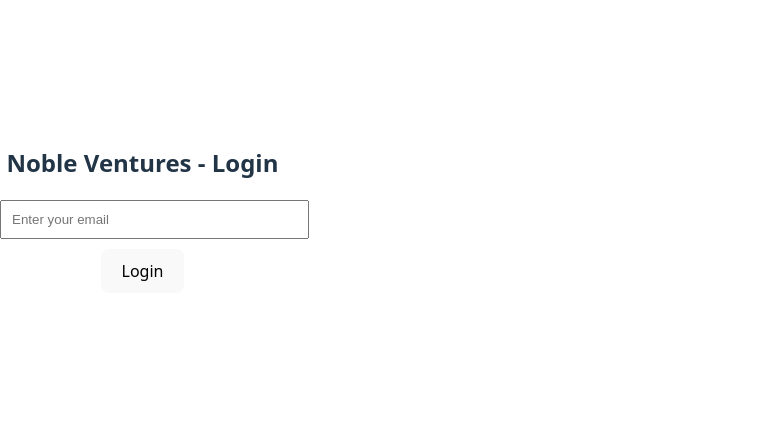
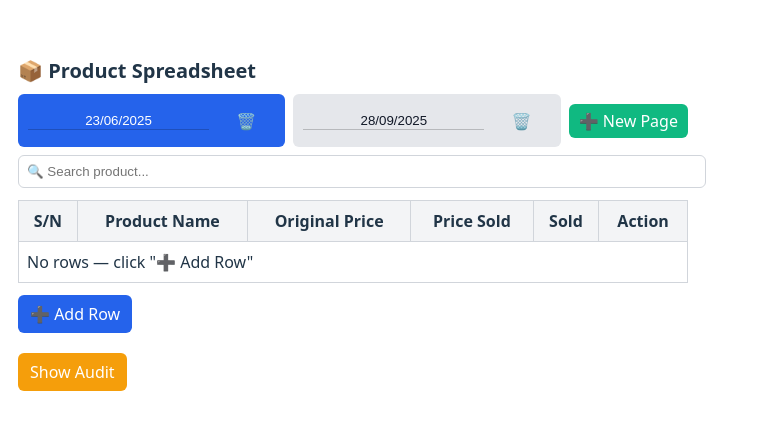
Before and after one commit to mmaduabuchi-ui/Noble-Ventures, a React (Vite) app: page / in a window 1280 px wide. Shown: the part 181-610 px from the top of the page, without its empty margins (0-769 px from the left). Built offline with nearby package versions, Linux system fonts and the light colour scheme.

Commit message:
Added monthly audit feature per page

```diff
--- a/src/App.jsx
+++ b/src/App.jsx
@@ -1,242 +1,338 @@
-import { useState, useEffect } from "react"
-import { supabase } from "./supabaseClient"
-import Login from "./Login"
+import React, { useState } from "react";
 
-function App() {
-  const [user, setUser] = useState(null)
-  const [products, setProducts] = useState([])
-  const [name, setName] = useState("")
-  const [price, setPrice] = useState("")
-  const [quantity, setQuantity] = useState("")
-  const [soldPriceInput, setSoldPriceInput] = useState({})
-  const [monthlyAudits, setMonthlyAudits] = useState([])
-  const [deferredPrompt, setDeferredPrompt] = useState(null)
+export default function App() {
+  const [pages, setPages] = useState([
+    { id: 1, date: "23/06/2025", rows: [] },
+    { id: 2, date: "28/09/2025", rows: [] },
+  ]);
+  const [activePageId, setActivePageId] = useState(1);
+  const [search, setSearch] = useState("");
+  const [showAudit, setShowAudit] = useState(false);
 
-  // Check session & listen for auth changes
-  useEffect(() => {
-    supabase.auth.getSession().then(({ data: { session } }) => {
-      setUser(session?.user || null)
-    })
+  const styles = {
+    tabBar: {
+      display: "flex",
+      flexDirection: "row",
+      gap: 8,
+      alignItems: "center",
+      paddingBottom: 8,
+      overflowX: "auto",
+      whiteSpace: "nowrap",
+    },
+    tab: (active) => ({
+      display: "inline-flex",
+      alignItems: "center",
+      gap: 8,
+      padding: "6px 10px",
+      borderRadius: 6,
+      cursor: "pointer",
+      background: active ? "#2563EB" : "#E5E7EB",
+      color: active ? "#fff" : "#111827",
+      minWidth: 100,
+      boxSizing: "border-box",
+    }),
+    tabInput: {
+      background: "transparent",
+      border: "none",
+      borderBottom: "1px solid rgba(0,0,0,0.2)",
+      outline: "none",
+      width: "100%",
+      textAlign: "center",
+      color: "inherit",
+    },
+    iconButton: {
+      background: "transparent",
+      border: "none",
+      cursor: "pointer",
+      fontSize: 16,
+      color: "inherit",
+    },
+    table: {
+      width: "100%",
+      borderCollapse: "collapse",
+      marginTop: 12,
+    },
+    th: { border: "1px solid #D1D5DB", padding: 8, background: "#F3F4F6" },
+    td: { border: "1px solid #D1D5DB", padding: 8 },
+  };
 
-    const { data: listener } = supabase.auth.onAuthStateChange((_event, session) => {
-      setUser(session?.user || null)
-    })
+  const addPage = () => {
+    const newId = Date.now();
+    const today = new Date().toLocaleDateString("en-GB");
+    const newPage = { id: newId, date: today, rows: [] };
+    setPages((s) => [...s, newPage]);
+    setActivePageId(newId);
+  };
 
-    return () => listener.subscription.unsubscribe()
-  }, [])
+  const deletePage = (id) => {
+    setPages((prev) => {
+      const remaining = prev.filter((p) => p.id !== id);
+      if (remaining.length === 0) {
+        const freshId = Date.now();
+        const fresh = { id: freshId, date: new Date().toLocaleDateString("en-GB"), rows: [] };
+        setActivePageId(freshId);
+        return [fresh];
+      }
+      if (activePageId === id) {
+        const idx = prev.findIndex((p) => p.id === id);
+        const next = remaining[idx - 1] || remaining[0];
+        setActivePageId(next.id);
+      }
+      return remaining;
+    });
+  };
 
-  // Capture PWA install prompt event
-  useEffect(() => {
-    const handler = (e) => {
-      e.preventDefault()
-      setDeferredPrompt(e) // store event for later
-    }
-    window.addEventListener("beforeinstallprompt", handler)
-    return () => window.removeEventListener("beforeinstallprompt", handler)
-  }, [])
+  const updatePageDate = (id, newDate) => {
+    setPages((prev) => prev.map((p) => (p.id === id ? { ...p, date: newDate } : p)));
+  };
 
-  const handleInstallClick = async () => {
-    if (deferredPrompt) {
-      deferredPrompt.prompt()
-      const choiceResult = await deferredPrompt.userChoice
-      console.log("User choice:", choiceResult.outcome)
-      setDeferredPrompt(null)
-    } else {
-      alert("PWA install not available yet. Refresh page or try again later.")
-    }
-  }
+  const addRow = () => {
+    setPages((prev) =>
+      prev.map((p) =>
+        p.id === activePageId
+          ? {
+              ...p,
+              rows: [
+                ...p.rows,
+                {
+                  id: Date.now() + Math.random(),
+                  productName: "",
+                  originalPrice: "",
+                  priceSold: "",
+                  sold: false,
+                },
+              ],
+            }
+          : p
+      )
+    );
+  };
 
-  // Fetch products & audits when user logs in
-  useEffect(() => {
-    if (user) {
-      fetchProducts()
-      fetchMonthlyAudits()
-    }
-  }, [user])
+  const deleteRow = (rowId) => {
+    setPages((prev) =>
+      prev.map((p) =>
+        p.id === activePageId ? { ...p, rows: p.rows.filter((r) => r.id !== rowId) } : p
+      )
+    );
+  };
 
-  const fetchProducts = async () => {
-    const { data, error } = await supabase
-      .from("products")
-      .select("*")
-      .order("id", { ascending: false })
-    if (error) alert("Error fetching products: " + error.message)
-    else setProducts(data)
-  }
+  const updateRow = (rowId, field, value) => {
+    setPages((prev) =>
+      prev.map((p) =>
+        p.id === activePageId
+          ? { ...p, rows: p.rows.map((r) => (r.id === rowId ? { ...r, [field]: value } : r)) }
+          : p
+      )
+    );
+  };
 
-  const fetchMonthlyAudits = async () => {
-    const { data, error } = await supabase
-      .from("monthly_audits")
-      .select("*")
-      .order("created_at", { ascending: false })
-    if (error) alert("Error fetching monthly audits: " + error.message)
-    else setMonthlyAudits(data)
-  }
+  const activePage = pages.find((p) => p.id === activePageId) || null;
 
-  const addProduct = async (e) => {
-    e.preventDefault()
-    const { error } = await supabase.from("products").insert([
-      {
-        name,
-        price: price ? Number(price) : null,
-        quantity_available: quantity ? Number(quantity) : 1,
-        sold_prices: []
-      }
-    ])
-    if (error) alert("Error adding product: " + error.message)
-    else {
-      setName("")
-      setPrice("")
-      setQuantity("")
-      fetchProducts()
-    }
-  }
+  const filteredRows = activePage
+    ? activePage.rows.filter((r) =>
+        (r.productName || "").toString().toLowerCase().includes(search.toLowerCase())
+      )
+    : [];
 
-  const handleSold = async (product) => {
-    const soldPrice = Number(soldPriceInput[product.id])
-    if (!soldPrice || soldPrice <= 0) {
-      alert("Enter a valid sold price")
-      return
-    }
-    if (product.quantity_available <= 0) {
-      alert("No quantity available to sell!")
-      return
-    }
-    const newSoldPrices = product.sold_prices ? [...product.sold_prices, soldPrice] : [soldPrice]
-    const newQuantity = product.quantity_available - 1
+  // --- Audit calculations ---
+  const auditSummary = () => {
+    if (!activePage) return { soldCount: 0, notSoldCount: 0, profit: 0 };
 
-    const { error } = await supabase
-      .from("products")
-      .update({ sold_prices: newSoldPrices, quantity_available: newQuantity })
-      .eq("id", product.id)
+    const soldRows = activePage.rows.filter((r) => r.sold);
+    const notSoldRows = activePage.rows.filter((r) => !r.sold);
 
-    if (error) alert("Error updating product: " + error.message)
-    else {
-      setSoldPriceInput({ ...soldPriceInput, [product.id]: "" })
-      fetchProducts()
-    }
-  }
+    const totalSold = soldRows.reduce((sum, r) => sum + Number(r.priceSold || 0), 0);
+    const totalOriginal = soldRows.reduce((sum, r) => sum + Number(r.originalPrice || 0), 0);
 
-  const generateMonthlyAudit = async () => {
-    if (products.length === 0) {
-      alert("No products available to calculate audit")
-      return
-    }
+    return {
+      soldCount: soldRows.length,
+      notSoldCount: notSoldRows.length,
+      profit: totalSold - totalOriginal,
+    };
+  };
 
-    const productsSummary = products.map((p) => {
-      const quantitySold = p.sold_prices ? p.sold_prices.length : 0
-      const revenue = p.sold_prices ? p.sold_prices.reduce((a, b) => a + b, 0) : 0
-      return {
-        id: p.id,
-        name: p.name,
-        original_price: p.price,
-        quantity_sold: quantitySold,
-        quantity_remaining: p.quantity_available,
-        total_revenue: revenue
-      }
-    })
-
-    const totalRevenue = productsSummary.reduce((sum, p) => sum + p.total_revenue, 0)
-    const monthYear = new Date().toLocaleString("default", { month: "short", year: "numeric" })
-
-    const { error } = await supabase
-      .from("monthly_audits")
-      .insert([{ month_year: monthYear, total_revenue: totalRevenue, products_summary: productsSummary }])
-
-    if (error) alert("Error generating audit: " + error.message)
-    else {
-      alert(`Monthly audit generated for ${monthYear} - ₦${totalRevenue}`)
-      fetchMonthlyAudits()
-    }
-  }
-
-  if (!user) return <Login onLogin={setUser} />
+  const { soldCount, notSoldCount, profit } = auditSummary();
 
   return (
-    <div style={{ padding: "20px" }}>
-      <h1>Welcome {user.email}</h1>
-      <button onClick={() => supabase.auth.signOut()}>Logout</button>
-      {/* Install button always visible */}
-      <button onClick={handleInstallClick} style={{ marginLeft: "10px" }}>
-        Install App
-      </button>
+    <div style={{ padding: 18, maxWidth: 1100, margin: "0 auto" }}>
+      <h1 style={{ fontSize: 20, marginBottom: 12 }}>📦 Product Spreadsheet</h1>
 
-      <hr />
-      <h2>Add Product</h2>
-      <form onSubmit={addProduct}>
+      {/* Tabs */}
+      <div style={styles.tabBar}>
+        {pages.map((page) => {
+          const active = page.id === activePageId;
+          return (
+            <div
+              key={page.id}
+              style={styles.tab(active)}
+              onClick={() => setActivePageId(page.id)}
+            >
+              <input
+                style={styles.tabInput}
+                value={page.date}
+                onChange={(e) => updatePageDate(page.id, e.target.value)}
+                onClick={(e) => e.stopPropagation()}
+              />
+              <button
+                style={styles.iconButton}
+                onClick={(e) => {
+                  e.stopPropagation();
+                  deletePage(page.id);
+                }}
+              >
+                🗑️
+              </button>
+            </div>
+          );
+        })}
+
+        <button
+          onClick={addPage}
+          style={{
+            padding: "6px 10px",
+            borderRadius: 6,
+            background: "#10B981",
+            color: "#fff",
+            border: "none",
+            cursor: "pointer",
+            whiteSpace: "nowrap",
+          }}
+        >
+          ➕ New Page
+        </button>
+      </div>
+
+      {/* Search */}
+      <div style={{ marginBottom: 12 }}>
         <input
-          type="text"
-          placeholder="Product name"
-          value={name}
-          onChange={(e) => setName(e.target.value)}
-          required
+          value={search}
+          onChange={(e) => setSearch(e.target.value)}
+          placeholder="🔍 Search product..."
+          style={{ width: "100%", padding: 8, borderRadius: 6, border: "1px solid #D1D5DB" }}
         />
-        <input
-          type="number"
-          placeholder="Original price (optional)"
-          value={price}
-          onChange={(e) => setPrice(e.target.value)}
-        />
-        <input
-          type="number"
-          placeholder="Quantity available"
-          value={quantity}
-          onChange={(e) => setQuantity(e.target.value)}
-          required
-        />
-        <button type="submit">Add Product</button>
-      </form>
+      </div>
 
-      <hr />
-      <h2>Products</h2>
-      <ul>
-        {products.map((p) => {
-          const totalRevenue = p.sold_prices ? p.sold_prices.reduce((a, b) => a + b, 0) : 0
-          return (
-            <li key={p.id} style={{ marginBottom: "15px" }}>
-              <b>{p.name}</b> - {p.price ? `₦${p.price}` : "No original price"} | Quantity Available: {p.quantity_available}
-              <br />
-              Sold Prices: {p.sold_prices && p.sold_prices.length > 0 ? p.sold_prices.join(", ") : "None"}
-              <br />
-              Total Revenue: ₦{totalRevenue}
-              <br />
-              <input
-                type="number"
-                placeholder="Enter sold price"
-                value={soldPriceInput[p.id] || ""}
-                onChange={(e) => setSoldPriceInput({ ...soldPriceInput, [p.id]: e.target.value })}
-                style={{ marginRight: "5px" }}
-              />
-              <button onClick={() => handleSold(p)}>Sold</button>
-            </li>
-          )
-        })}
-      </ul>
+      {/* Table */}
+      {activePage ? (
+        <>
+          <table style={styles.table}>
+            <thead>
+              <tr>
+                <th style={styles.th}>S/N</th>
+                <th style={styles.th}>Product Name</th>
+                <th style={styles.th}>Original Price</th>
+                <th style={styles.th}>Price Sold</th>
+                <th style={styles.th}>Sold</th>
+                <th style={styles.th}>Action</th>
+              </tr>
+            </thead>
+            <tbody>
+              {filteredRows.length === 0 ? (
+                <tr>
+                  <td style={styles.td} colSpan={6}>
+                    No rows — click "➕ Add Row"
+                  </td>
+                </tr>
+              ) : (
+                filteredRows.map((row, idx) => (
+                  <tr key={row.id}>
+                    <td style={styles.td}>{idx + 1}</td>
+                    <td style={styles.td}>
+                      <input
+                        value={row.productName}
+                        onChange={(e) => updateRow(row.id, "productName", e.target.value)}
+                        style={{ width: "100%", border: "none", outline: "none" }}
+                      />
+                    </td>
+                    <td style={styles.td}>
+                      <input
+                        type="number"
+                        value={row.originalPrice}
+                        onChange={(e) => updateRow(row.id, "originalPrice", e.target.value)}
+                        style={{ width: "100%", border: "none", outline: "none" }}
+                      />
+                    </td>
+                    <td style={styles.td}>
+                      <input
+                        type="number"
+                        value={row.priceSold}
+                        onChange={(e) => updateRow(row.id, "priceSold", e.target.value)}
+                        style={{ width: "100%", border: "none", outline: "none" }}
+                      />
+                    </td>
+                    <td style={{ ...styles.td, textAlign: "center" }}>
+                      <input
+                        type="checkbox"
+                        checked={row.sold}
+                        onChange={(e) => updateRow(row.id, "sold", e.target.checked)}
+                      />
+                    </td>
+                    <td style={{ ...styles.td, textAlign: "center" }}>
+                      <button
+                        onClick={() => deleteRow(row.id)}
+                        style={{
+                          cursor: "pointer",
+                          color: "#DC2626",
+                          background: "transparent",
+                          border: "none",
+                          fontSize: 16,
+                        }}
+                      >
+                        🗑️
+                      </button>
+                    </td>
+                  </tr>
+                ))
+              )}
+            </tbody>
+          </table>
 
-      <hr />
-      <h2>Monthly Audit</h2>
-      <button onClick={generateMonthlyAudit}>Generate Monthly Audit</button>
+          {/* Add Row */}
+          <div style={{ marginTop: 12 }}>
+            <button
+              onClick={addRow}
+              style={{
+                padding: "8px 12px",
+                borderRadius: 6,
+                background: "#2563EB",
+                color: "#fff",
+                border: "none",
+                cursor: "pointer",
+              }}
+            >
+              ➕ Add Row
+            </button>
+          </div>
 
-      <ul>
-        {monthlyAudits.map((audit) => (
-          <li key={audit.id}>
-            {audit.month_year} - Total Revenue: ₦{audit.total_revenue.toLocaleString()}
-            <br />
-            <details>
-              <summary>View Product Details</summary>
-              <ul>
-                {audit.products_summary &&
-                  audit.products_summary.map((prod) => (
-                    <li key={prod.id}>
-                      {prod.name} - Sold: {prod.quantity_sold}, Remaining: {prod.quantity_remaining}, Revenue: ₦{prod.total_revenue}
-                    </li>
-                  ))}
-              </ul>
-            </details>
-          </li>
-        ))}
-      </ul>
+          {/* Audit Section */}
+          <div style={{ marginTop: 20 }}>
+            <button
+              onClick={() => setShowAudit((s) => !s)}
+              style={{
+                padding: "8px 12px",
+                borderRadius: 6,
+                background: "#F59E0B",
+                color: "#fff",
+                border: "none",
+                cursor: "pointer",
+              }}
+            >
+              {showAudit ? "Hide Audit" : "Show Audit"}
+            </button>
+
+            {showAudit && (
+              <div style={{ marginTop: 12, padding: 12, border: "1px solid #D1D5DB", borderRadius: 6 }}>
+                <h2 style={{ fontSize: 16, marginBottom: 8 }}>📊 Monthly Audit Summary</h2>
+                <p>✅ Sold Items: {soldCount}</p>
+                <p>❌ Not Sold Items: {notSoldCount}</p>
+                <p>💰 Profit/Loss: {profit}</p>
+              </div>
+            )}
+          </div>
+        </>
+      ) : (
+        <div>No page selected</div>
+      )}
     </div>
-  )
+  );
 }
-
-export default App
```
